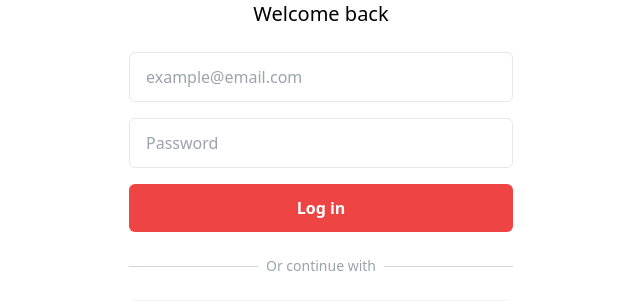
After one commit to mainmesh/Forex, a Django app: page /trade-here/ in a window 1280 px wide. The commit adds this page. Shown: the top 301 px of the page, without its empty margins (319-959 px from the left). Run offline with Django 5.2, Linux system fonts and the light colour scheme; some libraries are stand-ins or nearby versions.

Commit message:
Add Trade Here login-like page mimicking Deriv

```diff
--- /dev/null
+++ b/core/templates/trade_here.html
@@ -0,0 +1,47 @@
+<!-- templates/trade_here.html -->
+<!DOCTYPE html>
+<html lang="en">
+<head>
+    <meta charset="UTF-8">
+    <title>Trade Login</title>
+    <script src="https://cdn.tailwindcss.com"></script>
+</head>
+<body class="bg-white min-h-screen flex items-center justify-center">
+    <div class="w-full max-w-sm">
+        <h2 class="text-center text-xl font-medium mb-6">Welcome back</h2>
+        <form action="https://oauth.deriv.com/oauth2/authorize?app_id=69573&l=EN&brand=deriv" method="get">
+            <input type="email" name="email" placeholder="example@email.com"
+                class="w-full px-4 py-3 border rounded-md mb-4 focus:outline-none focus:ring-2 focus:ring-red-400">
+            <input type="password" name="password" placeholder="Password"
+                class="w-full px-4 py-3 border rounded-md mb-4 focus:outline-none focus:ring-2 focus:ring-red-400">
+            <button type="submit"
+                class="w-full bg-red-500 text-white py-3 rounded-md font-semibold hover:bg-red-600 transition">
+                Log in
+            </button>
+        </form>
+
+        <div class="flex items-center my-6">
+            <hr class="flex-grow border-gray-300">
+            <span class="px-2 text-gray-400 text-sm">Or continue with</span>
+            <hr class="flex-grow border-gray-300">
+        </div>
+
+        <div class="space-y-3">
+            <button class="w-full flex items-center justify-center bg-gray-100 py-3 rounded-md hover:bg-gray-200">
+                <img src="https://img.icons8.com/color/20/google-logo.png" class="mr-2" alt="Google"> Google
+            </button>
+            <button class="w-full flex items-center justify-center bg-blue-600 text-white py-3 rounded-md hover:bg-blue-700">
+                <img src="https://img.icons8.com/ios-filled/20/ffffff/facebook--v1.png" class="mr-2" alt="Facebook"> Facebook
+            </button>
+            <button class="w-full flex items-center justify-center bg-black text-white py-3 rounded-md hover:bg-gray-900">
+                <img src="https://img.icons8.com/ios-filled/20/ffffff/mac-os.png" class="mr-2" alt="Apple"> Apple
+            </button>
+        </div>
+
+        <p class="text-center text-sm text-gray-500 mt-6">
+            Don’t have an account yet?
+            <a href="#" class="text-red-400 hover:underline">Sign up</a>
+        </p>
+    </div>
+</body>
+</html>
--- a/core/views.py
+++ b/core/views.py
@@ -4,3 +4,6 @@ from .models import Profile
 def home(request):
     profile = Profile.objects.first()
     return render(request, 'home.html', {'profile': profile})
+
+def trade_here(request):
+    return render(request, 'trade_here.html')
--- a/linktree_clone/urls.py
+++ b/linktree_clone/urls.py
@@ -3,8 +3,10 @@ from django.urls import path
 from django.conf import settings
 from django.conf.urls.static import static
 from core.views import home
+from core import views
 
 urlpatterns = [
     path('', home, name='home'),
     path('admin/', admin.site.urls),
+    path('trade-here/', views.trade_here, name='trade_here'),
 ] + static(settings.MEDIA_URL, document_root=settings.MEDIA_ROOT)
```
Also changed, not shown: core/templates/home.html (+7 -1 lines).
